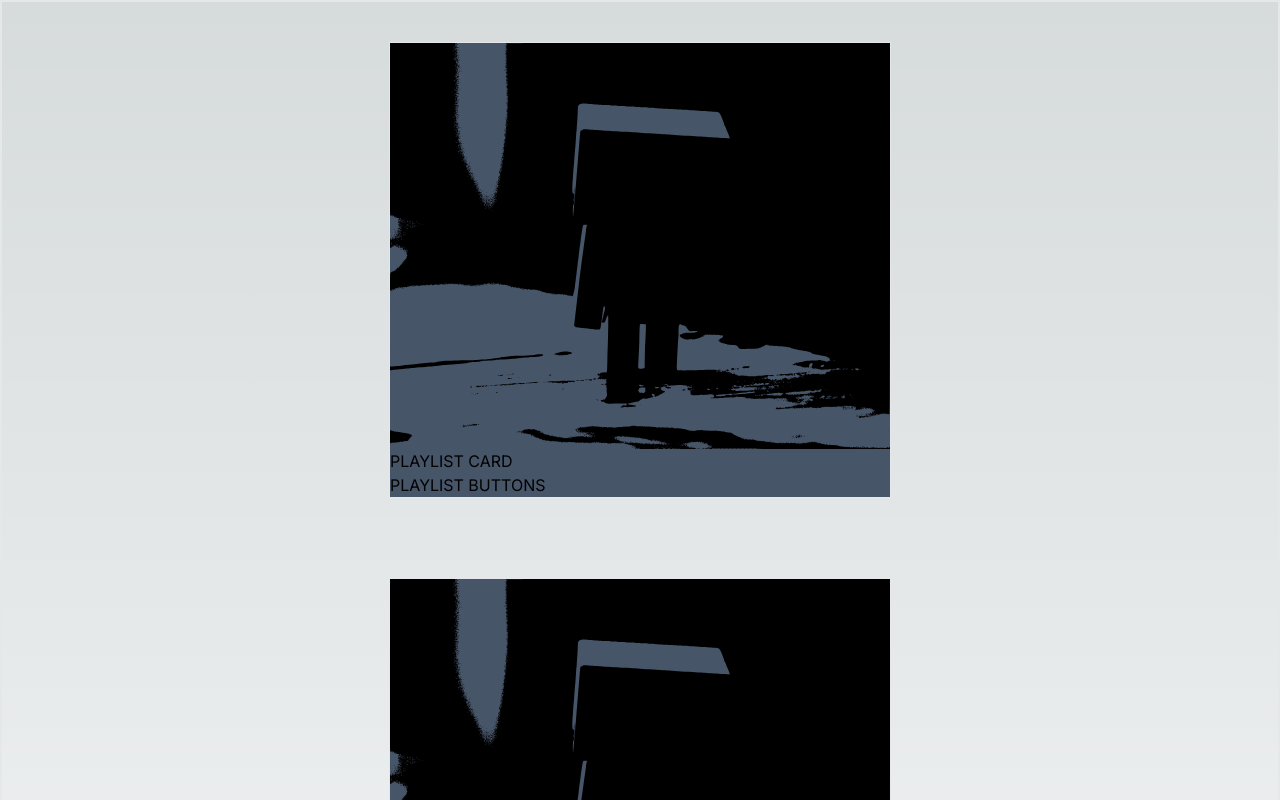
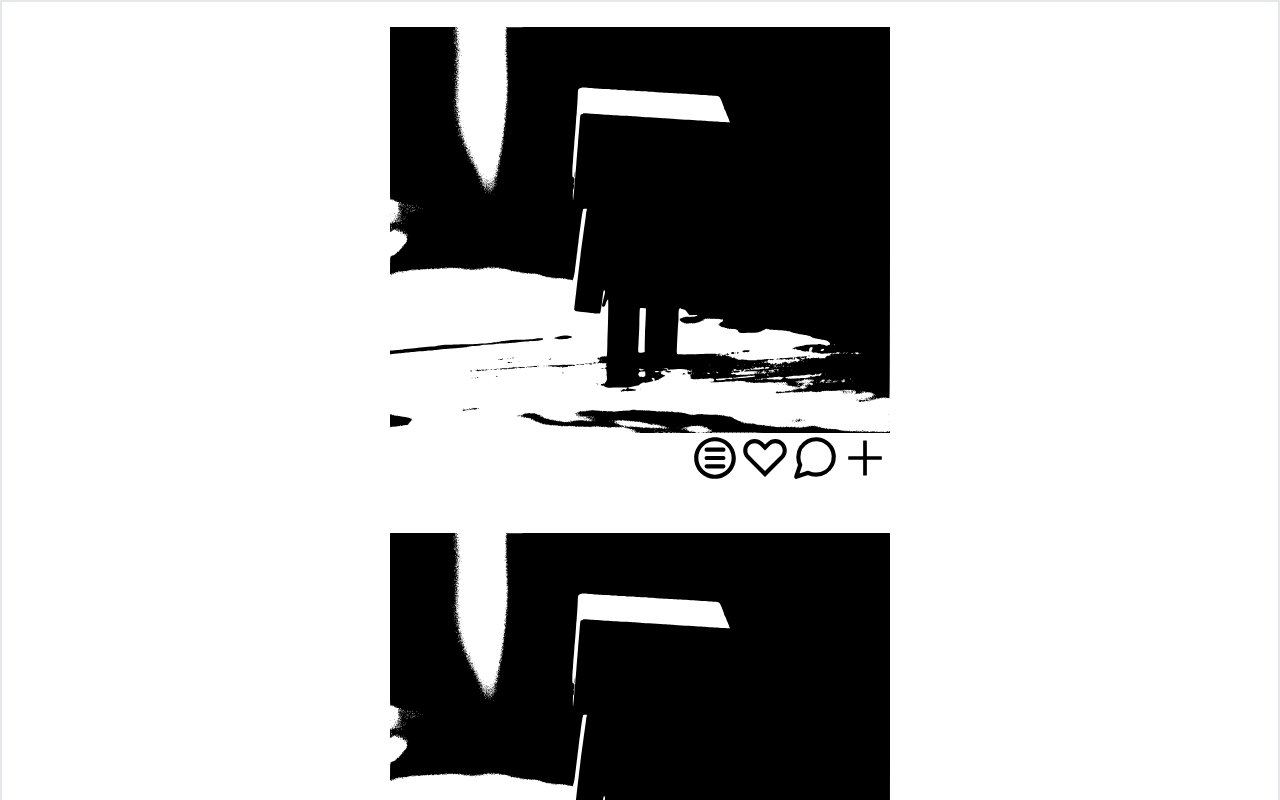
Before and after one commit to kebinghill/SLCTR_frontend, a Next.js app: page /dashboard in a window 1280 px wide. Shown: the top 800 px of the page. Built offline with nearby package versions, Linux system fonts and the light colour scheme.

Commit message:
feed rough template

```diff
--- a/package.json
+++ b/package.json
@@ -12,7 +12,8 @@
     "axios": "^1.5.1",
     "next": "13.5.4",
     "react": "^18",
-    "react-dom": "^18"
+    "react-dom": "^18",
+    "react-icons": "^4.11.0"
   },
   "devDependencies": {
     "@types/node": "^20",
--- a/src/app/dashboard/PlaylistButtons.tsx
+++ b/src/app/dashboard/PlaylistButtons.tsx
@@ -1,3 +1,14 @@
+import { CgMenuRound, CgHeart } from 'react-icons/cg';
+import { FiMessageCircle } from 'react-icons/fi';
+import { AiOutlinePlus } from 'react-icons/ai';
+
 export default function PlaylistButtons() {
-  return <div>PLAYLIST BUTTONS</div>;
+  return (
+    <div className='flex justify-end max-h-[50px]'>
+      <CgMenuRound className='w-[50px] h-full text-black' />
+      <CgHeart className='w-[50px] h-full text-black' />
+      <FiMessageCircle className='w-[50px] h-full text-black' />
+      <AiOutlinePlus className='w-[50px] h-full text-black' />
+    </div>
+  );
 }
--- a/src/app/dashboard/PlaylistCard.tsx
+++ b/src/app/dashboard/PlaylistCard.tsx
@@ -3,10 +3,8 @@ import PlaylistButtons from './PlaylistButtons';
 
 export default function PlaylistCard() {
   return (
-    <div className='min-w-[350px] min-h-[350px] border bg-slate-600 m-[40px]'>
+    <div className='flex flex-col justify-between min-w-[375px] min-h-[375px] bg-white m-[25px]'>
       <PlaylistImage />
-      {/* PLAYLIST IMAGE AND SELECTOR BAR*/}
-      PLAYLIST CARD
       <PlaylistButtons />
     </div>
   );
--- a/src/app/dashboard/page.tsx
+++ b/src/app/dashboard/page.tsx
@@ -34,7 +34,7 @@ export default function Dashboard() {
   // }
 
   return (
-    <>
+    <div className='bg-white'>
       {/* <input type='text' value={query} onChange={handleSearch}></input> */}
       <PlaylistCards></PlaylistCards>
       {/* {books.map((book, index) => {
@@ -49,6 +49,6 @@ export default function Dashboard() {
       })}
       <div>{loading && 'Loading...'}</div>
       <div>{error && 'Error'}</div> */}
-    </>
+    </div>
   );
 }
```
Also changed, not shown: 1 other file (tests, documents, lock files or other folders).
